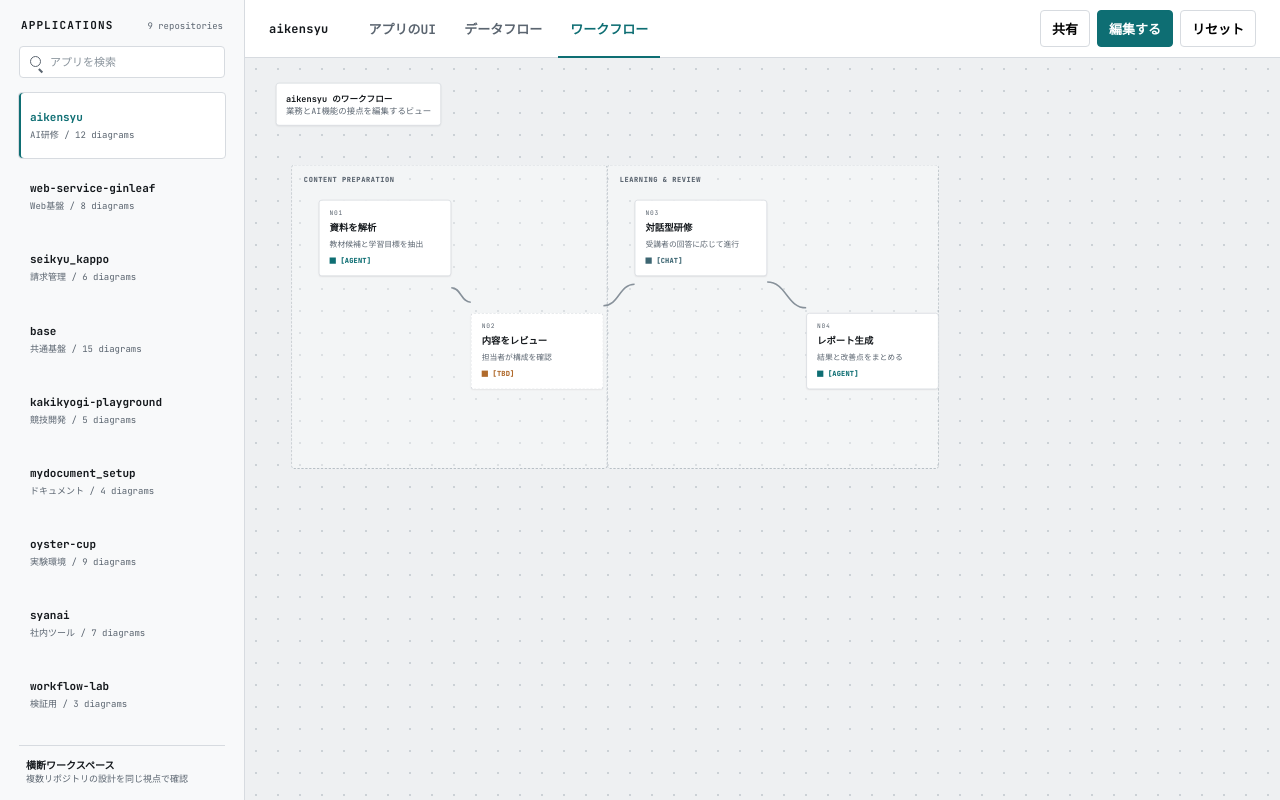
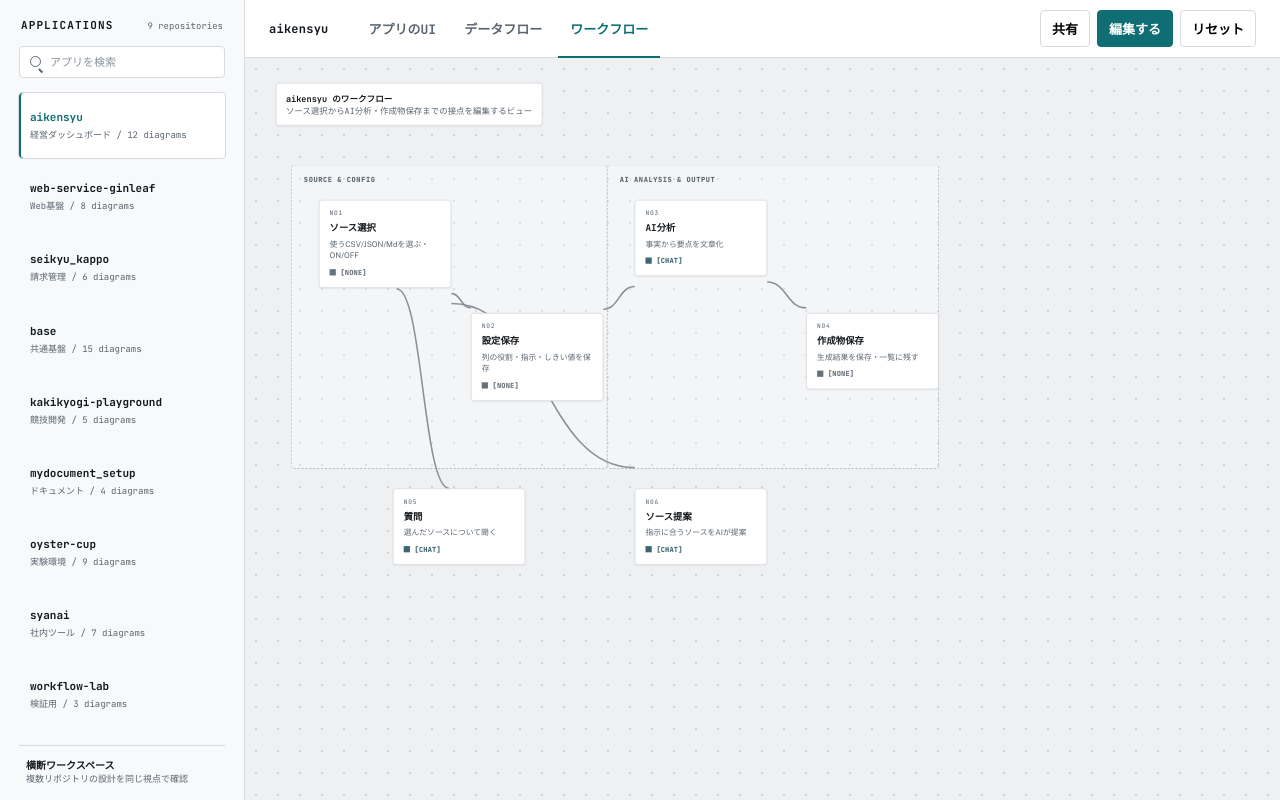
Before and after one commit to ginleaf-llc/workflow-diagram-editor, a website: page index.html in a window 1280 px wide. Drawn offline with nearby package versions, Linux system fonts and the light colour scheme.

Commit message:
Fix aikensyu app data to reflect the real management dashboard, not fictional AI training content

```diff
--- a/index.html
+++ b/index.html
@@ -812,7 +812,7 @@
       <div class="app-panel-header"><strong>APPLICATIONS</strong><small>9 repositories</small></div>
       <label class="app-search"><span class="app-search-icon" aria-hidden="true"></span><input id="appSearch" type="search" placeholder="アプリを検索" aria-label="アプリを検索"></label>
       <nav class="app-list" aria-label="アプリ一覧">
-        <button class="app active" data-app="aikensyu"><b>aikensyu</b><small>AI研修 / 12 diagrams</small></button>
+        <button class="app active" data-app="aikensyu"><b>aikensyu</b><small>経営ダッシュボード / 12 diagrams</small></button>
         <button class="app" data-app="web-service-ginleaf"><b>web-service-ginleaf</b><small>Web基盤 / 8 diagrams</small></button>
         <button class="app" data-app="seikyu_kappo"><b>seikyu_kappo</b><small>請求管理 / 6 diagrams</small></button>
         <button class="app" data-app="base"><b>base</b><small>共通基盤 / 15 diagrams</small></button>
@@ -884,56 +884,59 @@
     const APP_DATA = {
       aikensyu: {
         workflow: {
-          note: '業務とAI機能の接点を編集するビュー',
+          note: 'ソース選択からAI分析・作成物保存までの接点を編集するビュー',
           groups: [
-            { label: 'CONTENT PREPARATION', left: 20, top: 105, width: 405, height: 390 },
-            { label: 'LEARNING & REVIEW', left: 425, top: 105, width: 425, height: 390 }
+            { label: 'SOURCE & CONFIG', left: 20, top: 105, width: 405, height: 390 },
+            { label: 'AI ANALYSIS & OUTPUT', left: 425, top: 105, width: 425, height: 390 }
           ],
           nodes: [
-            { id: 'n1', displayId: 'N01', x: 55, y: 150, kind: 'agent', title: '資料を解析', description: '教材候補と学習目標を抽出' },
-            { id: 'n2', displayId: 'N02', x: 250, y: 295, kind: 'future', title: '内容をレビュー', description: '担当者が構成を確認' },
-            { id: 'n3', displayId: 'N03', x: 460, y: 150, kind: 'chat', title: '対話型研修', description: '受講者の回答に応じて進行' },
-            { id: 'n4', displayId: 'N04', x: 680, y: 295, kind: 'agent', title: 'レポート生成', description: '結果と改善点をまとめる' }
+            { id: 'n1', displayId: 'N01', x: 55, y: 150, kind: 'none', title: 'ソース選択', description: '使うCSV/JSON/Mdを選ぶ・ON/OFF' },
+            { id: 'n2', displayId: 'N02', x: 250, y: 295, kind: 'none', title: '設定保存', description: '列の役割・指示・しきい値を保存' },
+            { id: 'n3', displayId: 'N03', x: 460, y: 150, kind: 'chat', title: 'AI分析', description: '事実から要点を文章化' },
+            { id: 'n4', displayId: 'N04', x: 680, y: 295, kind: 'none', title: '作成物保存', description: '生成結果を保存・一覧に残す' },
+            { id: 'n5', displayId: 'N05', x: 150, y: 520, kind: 'chat', title: '質問', description: '選んだソースについて聞く' },
+            { id: 'n6', displayId: 'N06', x: 460, y: 520, kind: 'chat', title: 'ソース提案', description: '指示に合うソースをAIが提案' }
           ],
           wires: [
             { id: 'w1', from: 'n1', to: 'n2' },
             { id: 'w2', from: 'n2', to: 'n3' },
-            { id: 'w3', from: 'n3', to: 'n4' }
-          ],
-          nextId: 5
+            { id: 'w3', from: 'n3', to: 'n4' },
+            { id: 'w4', from: 'n1', to: 'n5' },
+            { id: 'w5', from: 'n1', to: 'n6' }
+          ],
+          nextId: 7
         },
         ui: {
-          initials: 'AK', brand: 'aikensyu', subtitle: 'Learning workspace', workspace: 'AI training hub', updated: 'Updated 4 min ago',
-          eyebrow: 'OVERVIEW / AI TRAINING', title: '研修コンテンツの状況', description: 'チーム全体の作成状況と受講状況を確認できます。', filter: '今週',
+          initials: 'AI', brand: 'aikensyu', subtitle: '経営ダッシュボード', workspace: 'AI参謀', updated: 'Updated 4 min ago',
+          eyebrow: 'OVERVIEW / 経営状況', title: '経営状況', description: '選択中のソースから、事実と要点を確認できます。', filter: '対象:今週',
           sources: [
-            { name: '研修コース', meta: '12 sources' }, { name: '教材ライブラリ', meta: '34 documents' },
-            { name: '受講者データ', meta: '428 learners' }, { name: 'レポート', meta: '8 saved views' }
+            { name: '工事台帳.csv', meta: '12 rows' }, { name: '現場日報.md', meta: '34 entries' },
+            { name: '売上速報.csv', meta: '8 rows' }
           ],
           kpis: [
-            { label: '公開中の教材', note: '+2 this week', value: '24', unit: '件', progress: 68 },
-            { label: '今週の受講者', note: '+18.4%', value: '428', unit: '人', progress: 52, color: '#6d858d' },
-            { label: '平均完了率', note: 'target 80%', value: '84', unit: '%', progress: 84, color: '#b06a2c' }
+            { label: '進行中の工事', note: '前週比 +3', value: '18', unit: '件', progress: 68 },
+            { label: '完了率', note: '目標80%', value: '72', unit: '%', progress: 72, color: '#6d858d' },
+            { label: '記録日報', note: '期間内', value: '41', unit: '件', progress: 52, color: '#b06a2c' }
           ],
           activities: [
-            { name: '新人向け AI 基礎研修', status: '公開中', progress: 74 },
-            { name: '情報セキュリティ 2026', status: 'レビュー中', progress: 49 },
-            { name: '営業チーム向けケース演習', status: '下書き', progress: 88, color: '#b06a2c' }
-          ],
-          statuses: [{ name: '教材同期', value: '正常' }, { name: 'AI評価キュー', value: '処理中' }, { name: 'データ連携', value: '待機中' }]
+            { name: '週次の経営状況', status: '保存済み', progress: 100 },
+            { name: '現場の声まとめ', status: '保存済み', progress: 100 },
+            { name: '指示: 赤字予兆と対策を優先', status: '反映中', progress: 60, color: '#b06a2c' }
+          ],
+          statuses: [{ name: 'ソース同期', value: '正常' }, { name: 'AI分析', value: '待機中' }, { name: '保存', value: '正常' }]
         },
         data: {
-          eyebrow: 'REQUEST PATH', title: 'ブラウザからレポート保存まで', footer: 'browser → API → storage', ariaLabel: 'ブラウザからAPIエンドポイントを経由して保存先へ至るデータフロー',
+          eyebrow: 'REQUEST PATH', title: 'ブラウザから保存まで', footer: 'browser → API → storage', ariaLabel: 'ブラウザからAPIエンドポイントを経由して保存先へ至るデータフロー',
           nodes: [
-            { id: 'd1', displayId: 'N01', role: 'client', kind: 'none', label: '[CLIENT]', title: 'ブラウザ', description: '受講者の入力と画面表示', x: 18, y: 137 },
-            { id: 'd2', displayId: 'N02', role: 'api', kind: 'agent', label: '[API]', title: 'GET /api/courses', description: 'コースと教材の一覧を取得', x: 230, y: 20 },
-            { id: 'd3', displayId: 'N03', role: 'api', kind: 'chat', label: '[CHAT]', title: 'POST /api/session', description: '回答をAI対話へ送信', x: 230, y: 128 },
-            { id: 'd4', displayId: 'N04', role: 'api', kind: 'agent', label: '[AGENT]', title: 'POST /api/reports', description: '学習結果のレポートを生成', x: 230, y: 236 },
-            { id: 'd5', displayId: 'N05', role: 'storage', kind: 'none', label: '[DATABASE]', title: 'PostgreSQL', description: 'コース・受講者・回答', x: 600, y: 72 },
-            { id: 'd6', displayId: 'N06', role: 'storage', kind: 'none', label: '[FILES]', title: 'Object Storage', description: '教材ファイルと生成レポート', x: 600, y: 202 }
+            { id: 'd1', displayId: 'N01', role: 'client', kind: 'none', label: '[CLIENT]', title: 'ブラウザ', description: '選択・指示の入力と画面表示', x: 18, y: 137 },
+            { id: 'd2', displayId: 'N02', role: 'api', kind: 'none', label: '[API]', title: 'POST /api/config', description: '設定・ソース選択を保存', x: 230, y: 10 },
+            { id: 'd3', displayId: 'N03', role: 'api', kind: 'agent', label: '[AGENT]', title: 'POST /api/ai-report', description: 'AI分析を実行して保存', x: 230, y: 130 },
+            { id: 'd4', displayId: 'N04', role: 'api', kind: 'chat', label: '[CHAT]', title: 'POST /api/chat', description: '質問への回答を生成', x: 230, y: 250 },
+            { id: 'd5', displayId: 'N05', role: 'storage', kind: 'none', label: '[FILES]', title: 'demo/data/', description: '設定・AI分析結果のJSON保存', x: 600, y: 137 }
           ],
           wires: [
             { from: 'd1', to: 'd2' }, { from: 'd1', to: 'd3' }, { from: 'd1', to: 'd4' },
-            { from: 'd2', to: 'd5' }, { from: 'd3', to: 'd5' }, { from: 'd3', to: 'd6' }, { from: 'd4', to: 'd6' }
+            { from: 'd2', to: 'd5' }, { from: 'd3', to: 'd5' }
           ]
         }
       },
```
